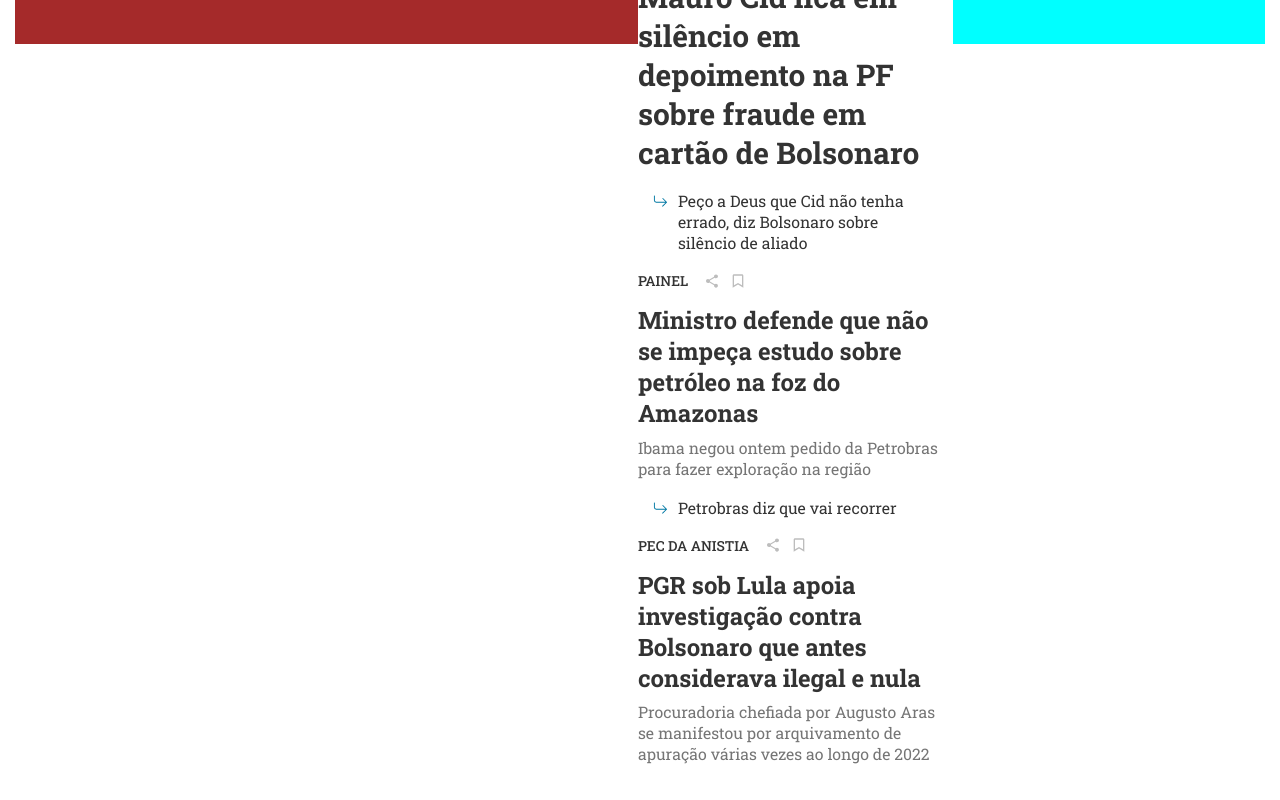
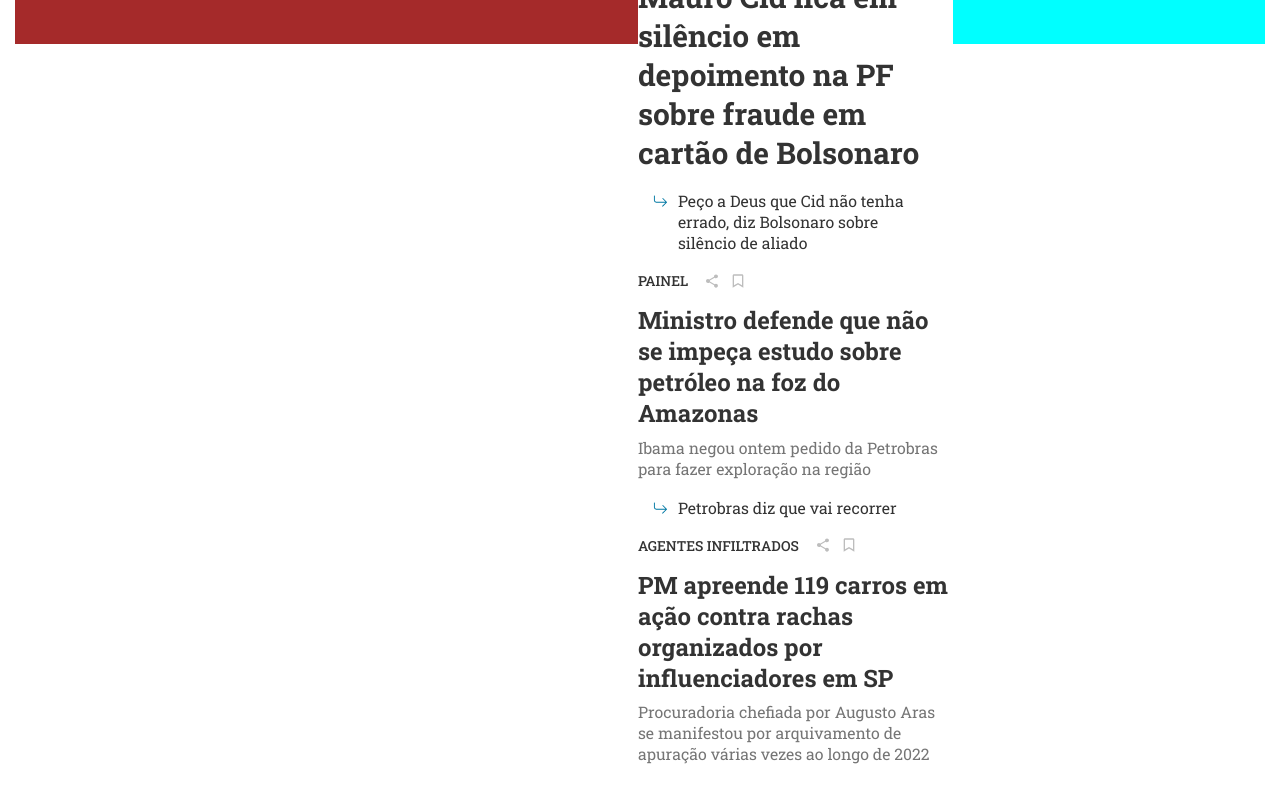
Before and after one commit to JhonathaNunes/accessible_news_homepage, a React (Vite) app: page / in a window 1280 px wide. Shown: the part 690-1490 px from the top of the page. Built offline with nearby package versions, Linux system fonts and the light colour scheme.

Commit message:
Update news

```diff
--- a/src/components/SideNews.tsx
+++ b/src/components/SideNews.tsx
@@ -30,11 +30,11 @@ const SideNews = () => {
         ]}
       />
       <NewsArticle
-        headlineKicker='PEC DA ANISTIA'
-        kickerLink='https://www1.folha.uol.com.br/poder/folhajus/'
+        headlineKicker='AGENTES INFILTRADOS'
+        kickerLink=''
         headlineSize='h3'
-        href='https://www1.folha.uol.com.br/poder/2023/05/pgr-sob-lula-apoia-investigacao-contra-bolsonaro-que-antes-considerava-ilegal-e-nula.shtml'
-        headline='PGR sob Lula apoia investigação contra Bolsonaro que antes considerava ilegal e nula'
+        href='https://www1.folha.uol.com.br/cotidiano/2023/05/pm-apreende-119-carros-em-acao-contra-rachas-organizados-por-influenciadores-em-sp.shtml'
+        headline='PM apreende 119 carros em ação contra rachas organizados por influenciadores em SP'
         subheadline='Procuradoria chefiada por Augusto Aras se manifestou por arquivamento de apuração várias vezes ao longo de 2022'
       />
     </div>
```
